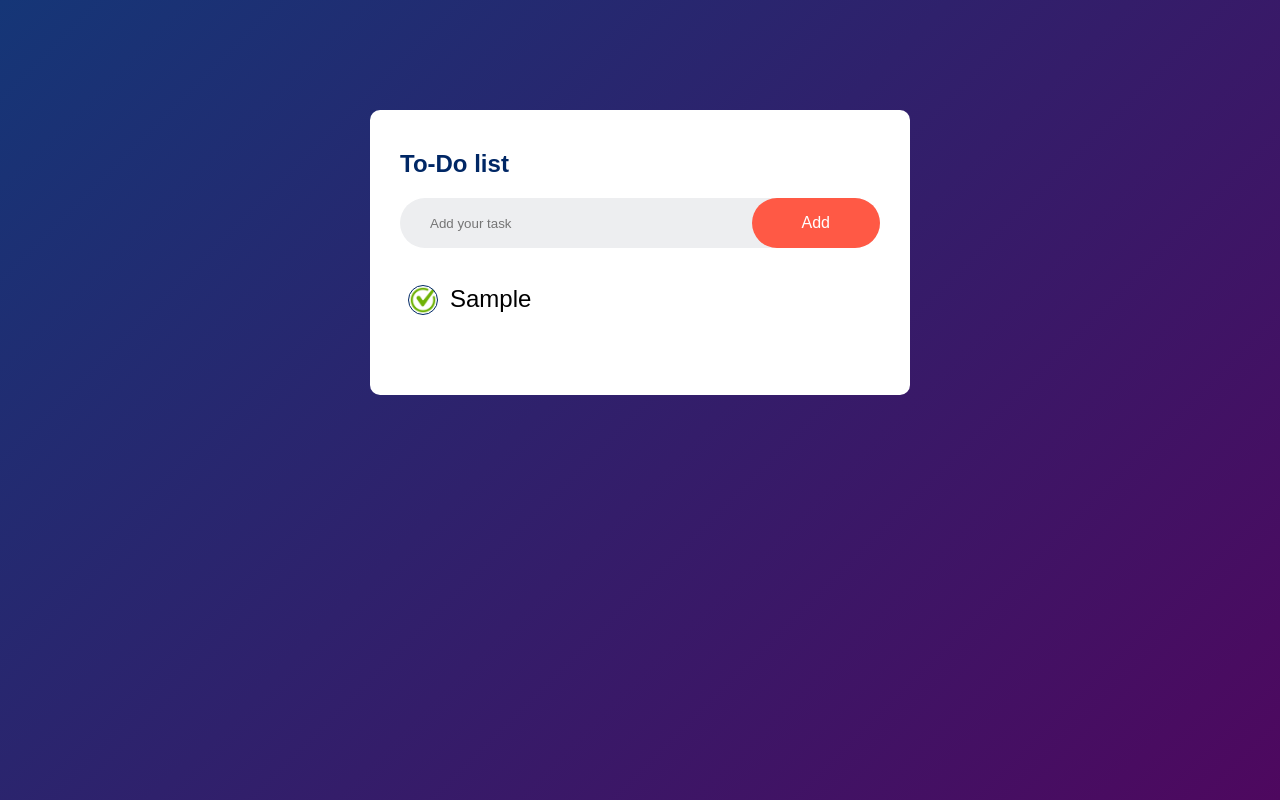
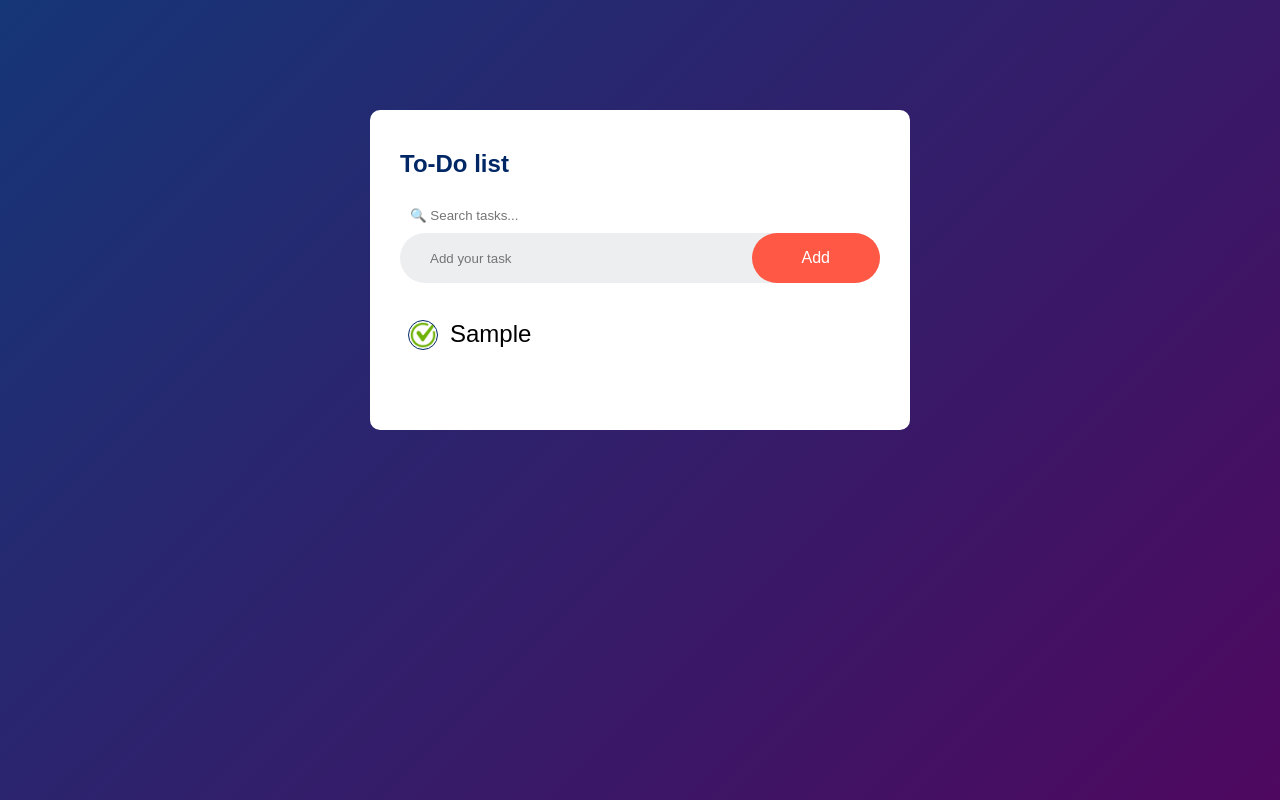
Before and after one commit to lokchan-sunuwar/basicproject, a plain HTML site: page index.html in a window 1280 px wide. Both pictures are taken after typing "Sample" into the empty fields and a click on the button "Add". Drawn offline with Linux system fonts and the light colour scheme.

Commit message:
adding search feature

```diff
--- a/index.html
+++ b/index.html
@@ -10,6 +10,8 @@
     <div class="container">
         <div class="todo">
             <h2>To-Do list</h2>
+            <input type="text" id="searchInp" placeholder="🔍 Search tasks..." />
+
             <div class="row">
                 <input type="text" id="search" placeholder="Add your task">
                 <button>Add</button>
--- a/index.js
+++ b/index.js
@@ -1,16 +1,46 @@
 var inps = document.querySelector("#search");
+var searchinp = document.querySelector("#searchInp");
 var btn = document.querySelector("button")
 var ul = document.querySelector("#uli")
 var li;
+
+
+
+var task = [];
+
+function adding(){
+
+        li = document.createElement("li");
+        li.textContent = inps.value;
+        ul.appendChild(li);
+        inps.value = '';
+
+}
+
 
 btn.addEventListener("click", function(){
     if(inps.value.trim() === ''){
         alert("add your task please");
     }
     else{
+        task.push({ name: inps.value });
+        adding()
+    }
+
+    inps.value = '';
+    searchinp.value = '';
+})
+
+searchinp.addEventListener("input", function () {
+    var tasks = task.filter(function (e) {
+        return e.name.toLowerCase().includes(searchinp.value.toLowerCase());
+    });
+
+    ul.innerHTML = ""; // clear the list
+    tasks.forEach(function (elem) {
         li = document.createElement("li");
-        li.textContent = inps.value;
+        li.textContent = elem.name;
         ul.appendChild(li);
-        inps.value = '';
-    }
-})
+
+    })
+    });
```
